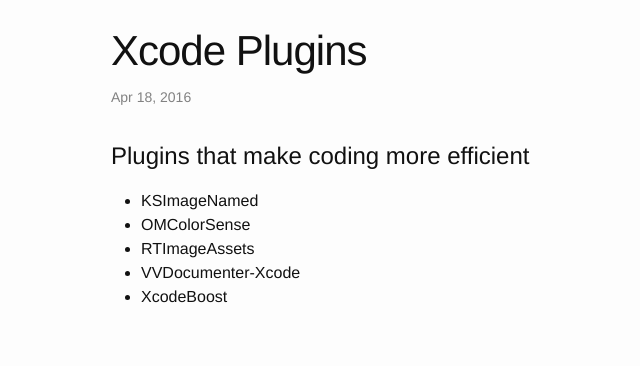
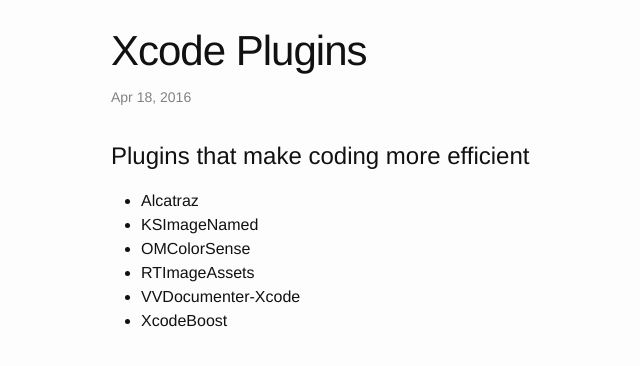
Before and after one commit to GeekRRK/GeekRRK.github.io, a Jekyll site: the page built from _posts/2016-04-18-Xcode Plugins.md, in a window 1280 px wide. Shown: the top 366 px of the page, without its empty margins (159-799 px from the left). Built offline with Jekyll 4.4.1, drawn with Linux system fonts in a browser that asks for light colours.

Commit message:
Update 2016-04-18-Xcode Plugins.md

```diff
--- a/_posts/2016-04-18-Xcode Plugins.md
+++ b/_posts/2016-04-18-Xcode Plugins.md
@@ -4,6 +4,7 @@ title: Xcode Plugins
 ---
 
 # Plugins that make coding more efficient
+* Alcatraz
 * KSImageNamed
 * OMColorSense
 * RTImageAssets
```
